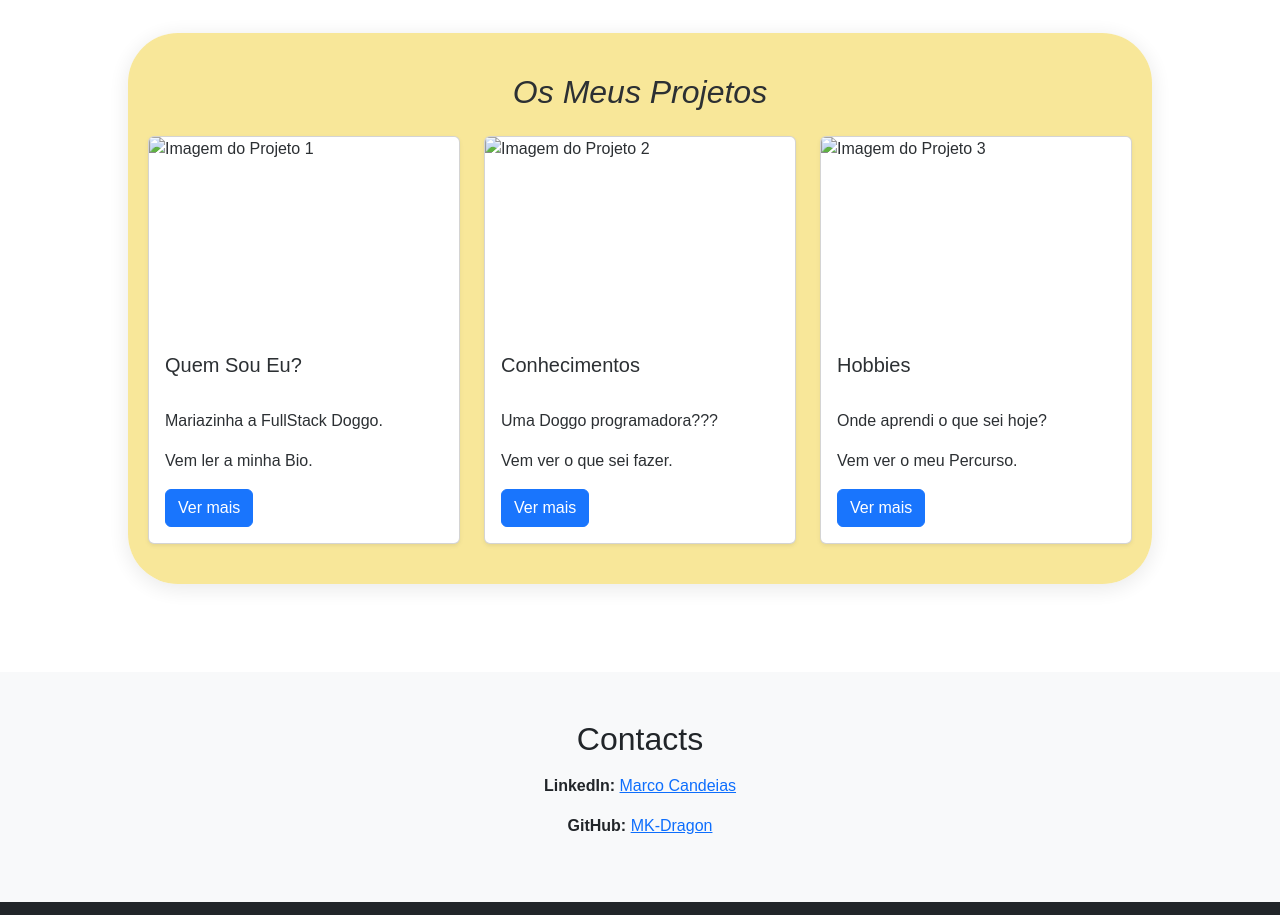
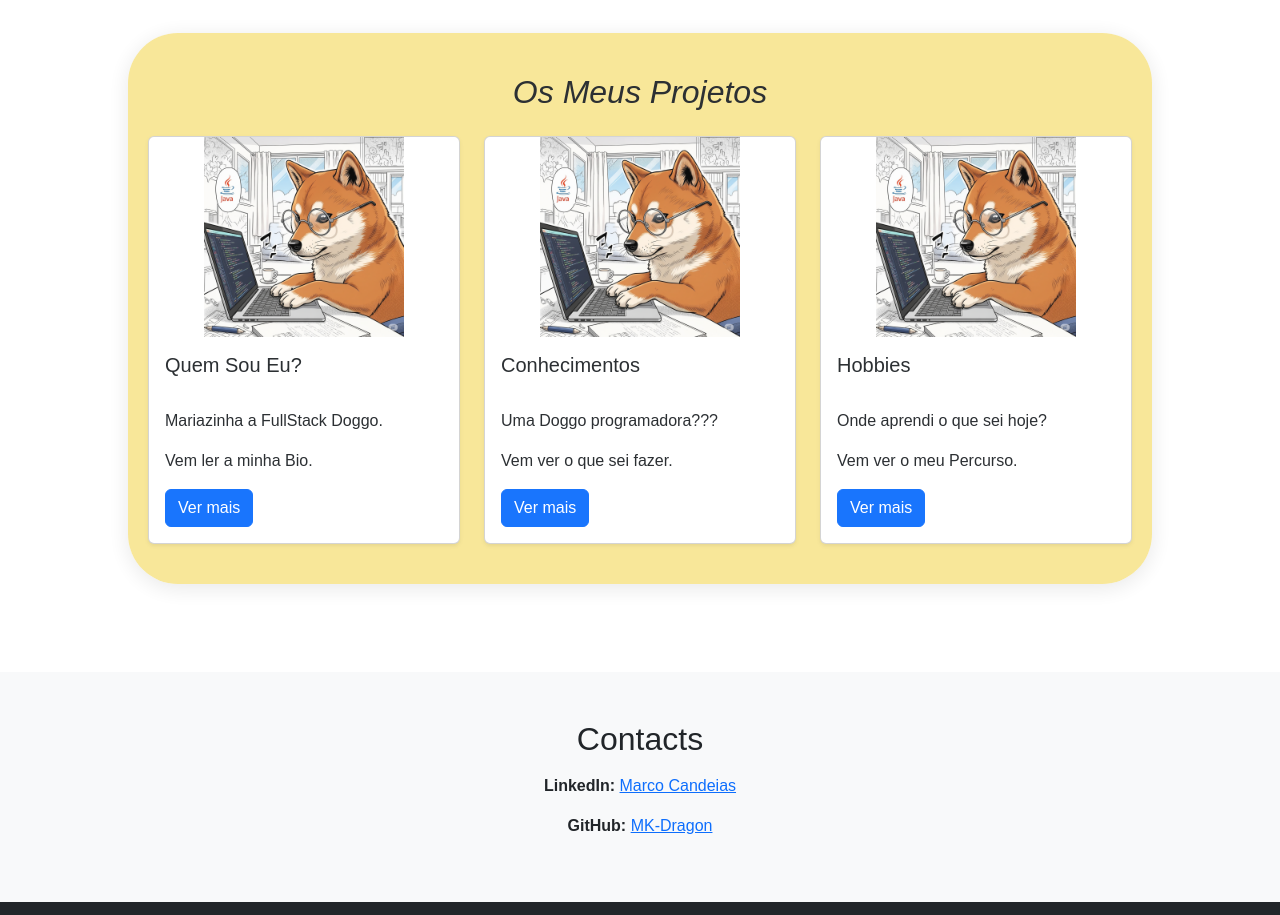
Before and after one commit to MK-Dragon/My_Portfolio, a plain HTML site: page page/pag1_me.html in a window 1280 px wide. Shown: the part 1580-2495 px from the top of the page. Drawn offline with nearby package versions, Linux system fonts and the light colour scheme.

Commit message:
Added place holder image to projects
Fixed visual bugs with images size

```diff
--- a/page/pag1_me.html
+++ b/page/pag1_me.html
@@ -111,7 +111,7 @@
 
                 <div class="col">
                     <div class="card h-100 shadow-sm">
-                        <img src="../img/t1.png" class="card-img-top" alt="Imagem do Projeto 1">
+                        <img src="../img/dog.png" class="card-img-top" alt="Imagem do Projeto 1" style="object-fit: contain;">
                         <div class="card-body">
                             <h5 class="card-title">Quem Sou Eu?</h5>
                             <br>
@@ -124,7 +124,7 @@
 
                 <div class="col">
                     <div class="card h-100 shadow-sm">
-                        <img src="../img/t2.png" class="card-img-top" alt="Imagem do Projeto 2">
+                        <img src="../img/dog.png" class="card-img-top" alt="Imagem do Projeto 2" style="object-fit: contain;">
                         <div class="card-body">
                             <h5 class="card-title">Conhecimentos</h5>
                             <br>
@@ -137,7 +137,7 @@
 
                 <div class="col">
                     <div class="card h-100 shadow-sm">
-                        <img src="../img/t3.png" class="card-img-top" alt="Imagem do Projeto 3">
+                        <img src="../img/dog.png" class="card-img-top" alt="Imagem do Projeto 3" style="object-fit: contain;">
                         <div class="card-body">
                             <h5 class="card-title">Hobbies</h5>
                             <br>
```
